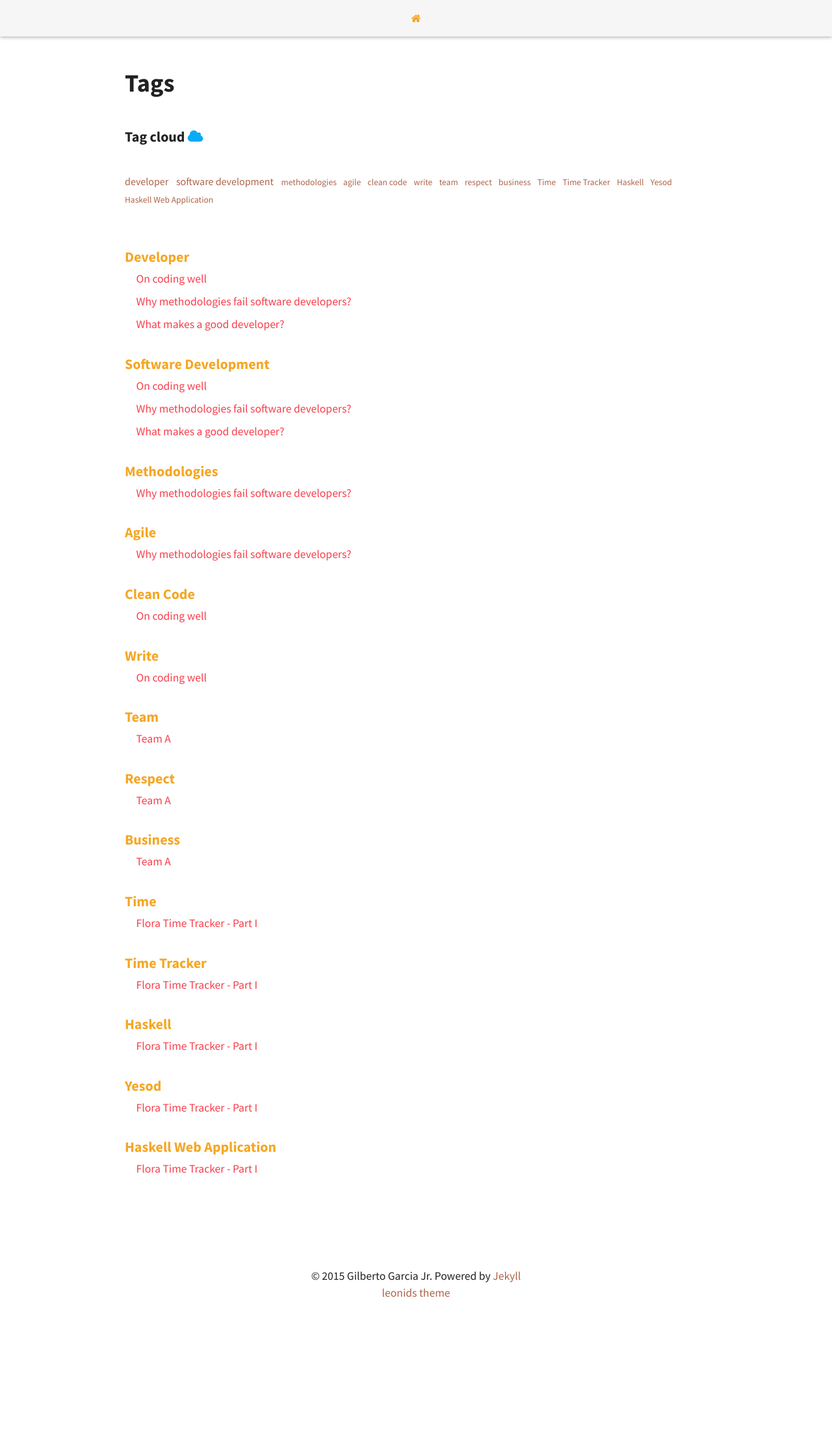
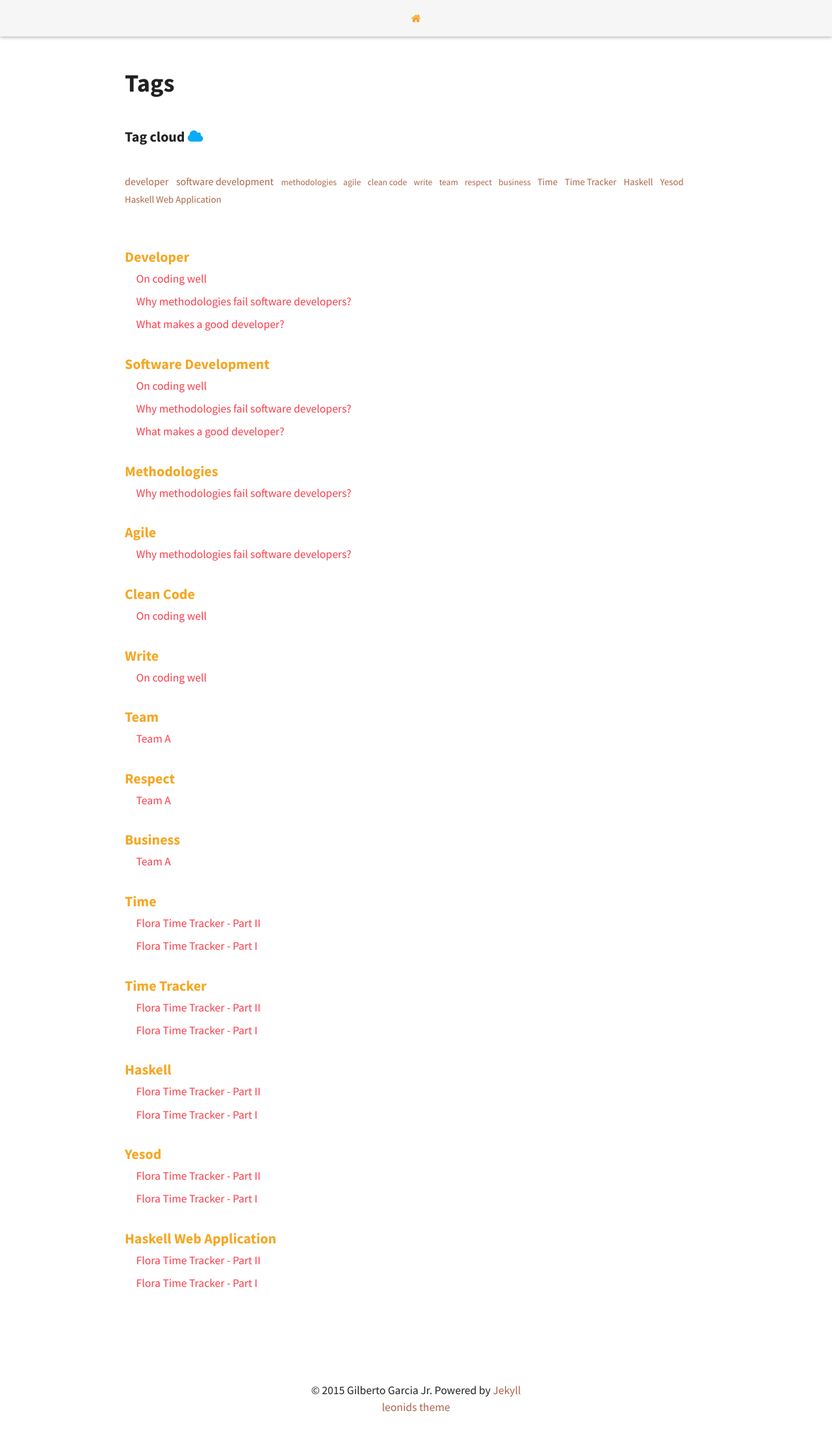
Before and after one commit to ggarciajr/ggarcia.me, a Jekyll site: the page built from tags.html, in a window 1280 px wide. Shown: the whole page at 65% size. Built offline with Jekyll 4.4.1, drawn with Linux system fonts in a browser that asks for light colours; before the commit the page ends 2056 px from its top, so only the background shows below that; part of the change alters nothing that is shown.

Commit message:
Add Post: Flora Time Tracker - Part II

```diff
--- /dev/null
+++ b/_posts/2015-12-29-flora-ii.md
@@ -0,0 +1,59 @@
+---
+layout: post
+title: "Flora Time Tracker - Part II"
+excerpt: "In this post we'll see how to create the skeleton for a new yesod project."
+date: 2015-12-29
+tags: [Time, Time Tracker, Haskell, Yesod, Haskell Web Application]
+author: ggarciajr
+comments: true
+---
+
+# Stack
+
+Stack has a good <a href="http://docs.haskellstack.org/en/stable/install_and_upgrade.html" target="_blank">documentation</a> about the installation process on different platforms that you can refer to learn to install it on your computer.
+
+# Creating the project
+
+We first need to install yesod-bin and cabal:
+
+~~~
+stack install yesod-bin-1.4.16.1 cabal-install
+~~~
+
+Then, we initialize the project:
+
+~~~
+stack exec yesod init
+~~~
+
+Yesod will ask a few questions about the project. Here are the answers:
+
+~~~
+Project name: flora
+Database option: p
+~~~
+
+And create the **stack.yaml** file:
+
+~~~
+cd flora
+stack init
+~~~
+
+At last we need to get the project dependencies and, just to be safe,
+rebuild yesod-bin with the current GHC:
+
+~~~
+stack build yesod-bin-1.4.16.1 .
+~~~
+
+And now we are good to run the project:
+
+~~~
+stack exec yesod devel
+~~~
+
+Go to <a href="http://localhost:3000" target="_blank">http://localhost:3000</a>
+and you should see the following page:
+
+<img src="/img/posts/yesod-default-template.png"/>
--- a/_sass/pages/_post.scss
+++ b/_sass/pages/_post.scss
@@ -69,6 +69,11 @@ section.post {
   .footnotes sup {
     display: block;
     line-height: 2em;
+  }
+  img {
+    box-shadow: 0px 2px 5px 0px rgba(0, 0, 0, 0.26);
+    display: block;
+    margin: 0 auto;
   }
 }
 
```
Also changed, not shown: img/posts/yesod-default-template.png (added).
